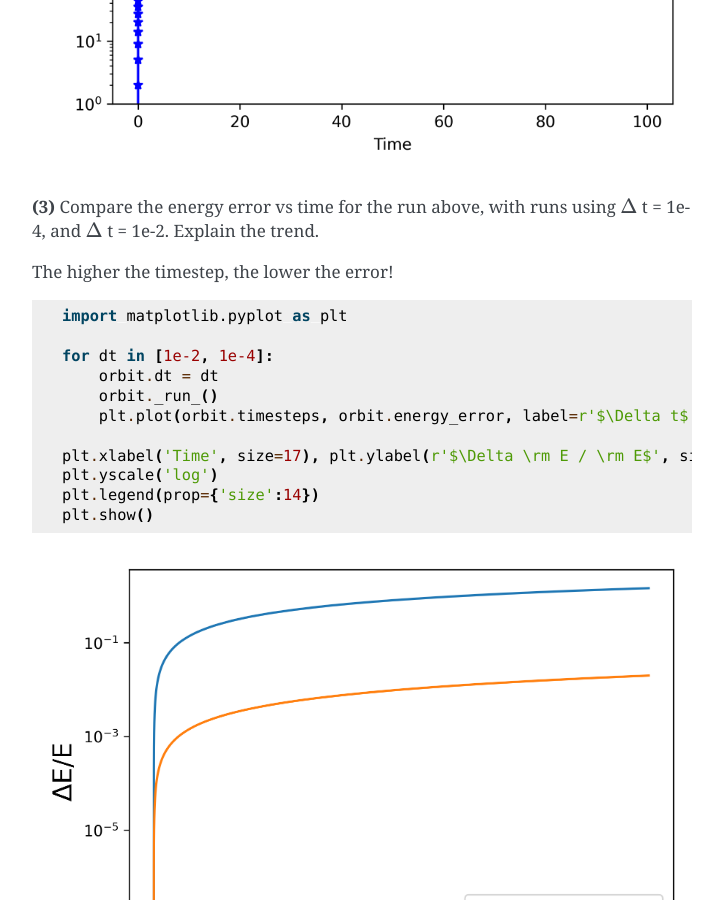
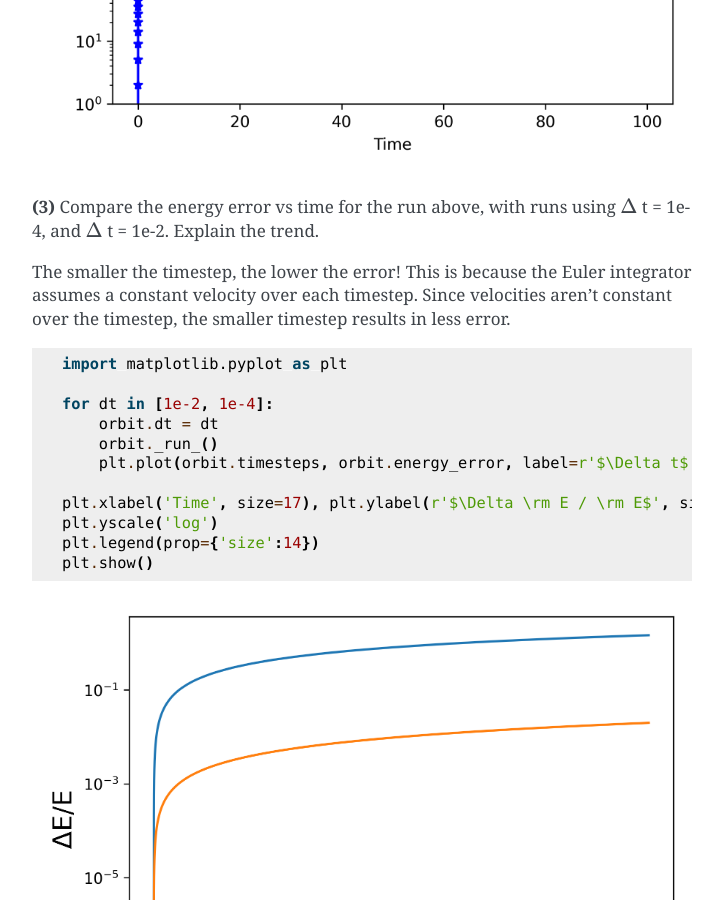
Before and after one commit to Professor-G/AstroDynamics, a Sphinx documentation site: the page built from docs/source/Orbital_Mechanics.rst, in a window 1280 px wide and 900 px high, scrolled down 4843 px. Shown: the whole window, without its empty margins (388-1111 px from the left). Built offline with Sphinx 7.4.7, drawn with Linux system fonts in a browser that asks for light colours; pages that are not in the unit, such as notebooks, are missing from menus.

Commit message:
Updated Problem 3

```diff
--- a/docs/source/Orbital_Mechanics.rst
+++ b/docs/source/Orbital_Mechanics.rst
@@ -119,7 +119,8 @@ Excercises
 
 **(3)** Compare the energy error vs time for the run above, with runs using :math:`\Delta` t = 1e-4, and :math:`\Delta` t = 1e-2. Explain the trend.
 
-The higher the timestep, the lower the error!
+The smaller the timestep, the lower the error!  This is because the Euler integrator assumes a constant velocity over each timestep.  Since velocities aren't constant
+over the timestep, the smaller timestep results in less error.
 
 .. code-block:: python
 
```
